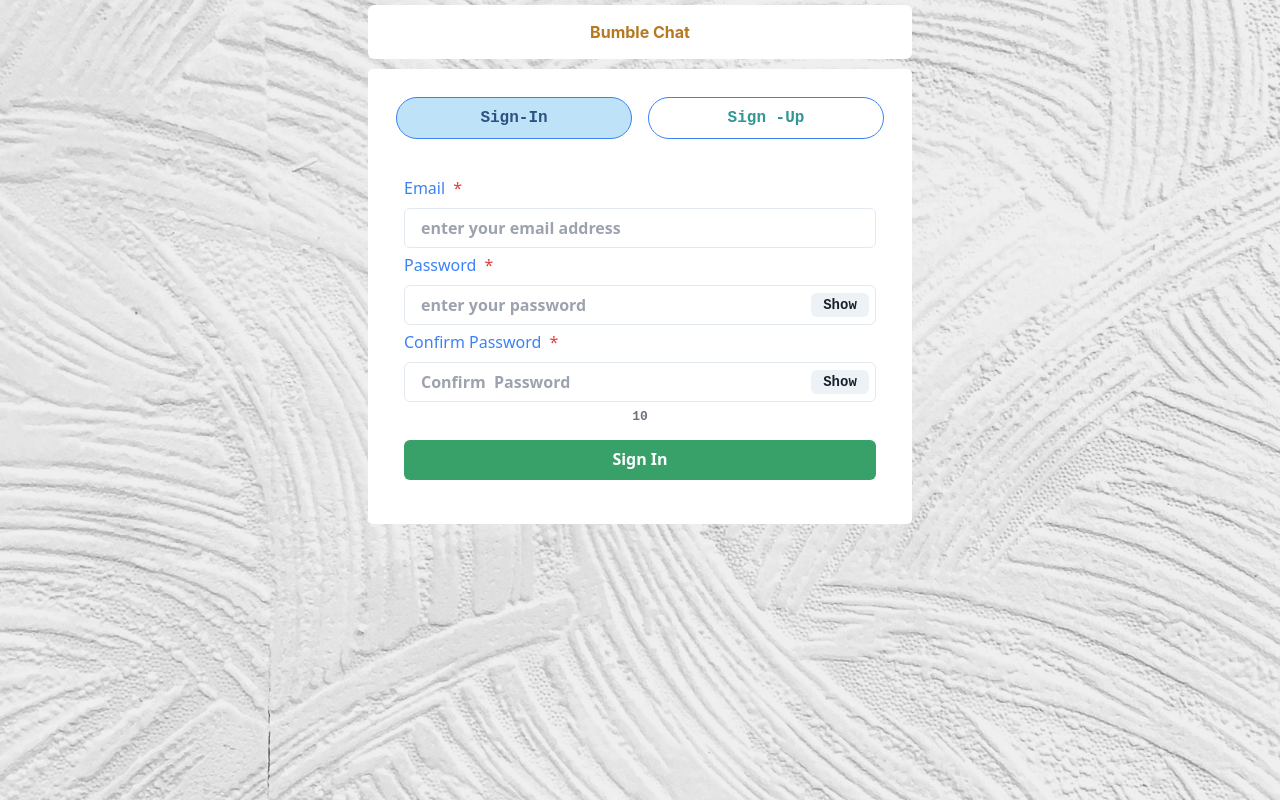
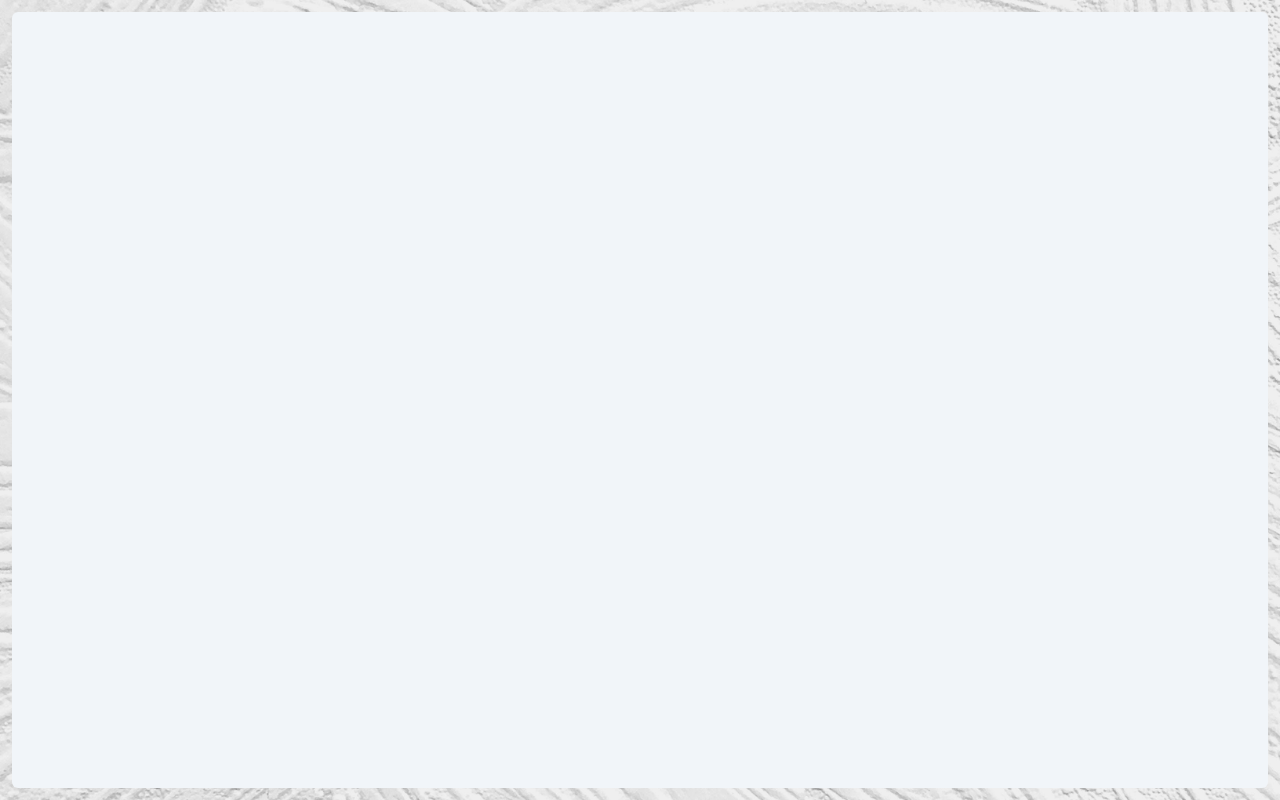
Before and after one commit to emmanuelwangila/mern-chat, a React (Create React App) app in the folder frontend/: page /chats in a window 1280 px wide. Before the commit this address led to /. Built offline with nearby package versions, Linux system fonts and the light colour scheme.

Commit message:
Code clean up on sign in

```diff
--- a/frontend/src/Context/ChatProvider.jsx
+++ b/frontend/src/Context/ChatProvider.jsx
@@ -11,10 +11,6 @@ const ChatProvider = ({ children }) => {
     const userInfo = JSON.parse(localStorage.getItem("userInfo"));
     if (userInfo) {
       setUser(userInfo);
-    } else {
-      setTimeout(() => {
-        history.push("/");
-      }, 5000);
     }
   });
 
--- a/frontend/src/components/Auth/Login.jsx
+++ b/frontend/src/components/Auth/Login.jsx
@@ -12,6 +12,7 @@ import { useToast } from "@chakra-ui/react";
 import { useState } from "react";
 import axios from "axios";
 import { useHistory } from "react-router-dom";
+import { useChatState } from "../../Context/ChatProvider";
 
 const Login = () => {
   const [show, setShow] = useState(false);
@@ -25,9 +26,11 @@ const Login = () => {
 
   const handleClick = () => setShow(!show);
 
+  const { setUser } = useChatState();
+
   const submitHandler = async () => {
     setLoading(true);
-    if (!email || !password || !confirmpassword) {
+    if (!email || !password) {
       toast({
         title: "Please fill in the details",
         description: "add email, password, name",
@@ -61,6 +64,7 @@ const Login = () => {
         position: "bottom",
       });
       localStorage.setItem("UserInfo", JSON.stringify(data));
+      setUser(data);
       setLoading(false);
       history.push("/chats");
     } catch (error) {
@@ -104,26 +108,6 @@ const Login = () => {
         </InputGroup>
       </FormControl>
 
-      <FormControl id="Password" isRequired>
-        <FormLabel className="text-blue-500 font-sans ">
-          {" "}
-          Confirm Password{" "}
-        </FormLabel>
-        <InputGroup size={"md"}>
-          <Input
-            className="font-sans text-sm  "
-            type={show ? "text" : "password"}
-            placeholder={"Confirm  Password"}
-            onChange={(e) => setconfirmPassword(e.target.value)}
-          />
-          <InputRightElement w={"4.5rem"}>
-            <Button h={"1.5rem"} size={"sm"} onClick={handleClick}>
-              {show ? "Hide" : "Show"}
-            </Button>
-          </InputRightElement>
-        </InputGroup>
-      </FormControl>
-
       <div> {2 * 5} </div>
 
       <Button
--- a/frontend/src/components/chats/SideBar.jsx
+++ b/frontend/src/components/chats/SideBar.jsx
@@ -117,6 +117,10 @@ const SideBar = () => {
                 className="w-full h-5 pl-4 font-sans rounded-md border border-gray-300 focus:outline-none focus:border-blue-500"
                 placeholder="Search chats"
               />
+
+              <button className="m-1 p-1 text-sm text-white rounded-md  bg-blue-500">
+                search
+              </button>
               <button
                 onClick={() => setSearchModalOpen(false)}
                 className="ml-2 bg-red-500 text-white p-2 rounded-md"
```
